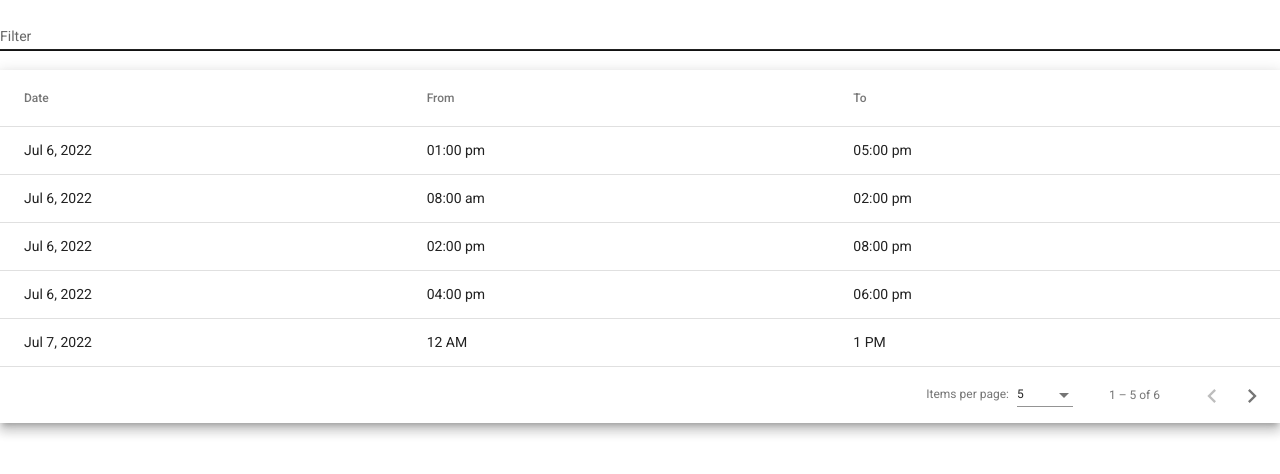
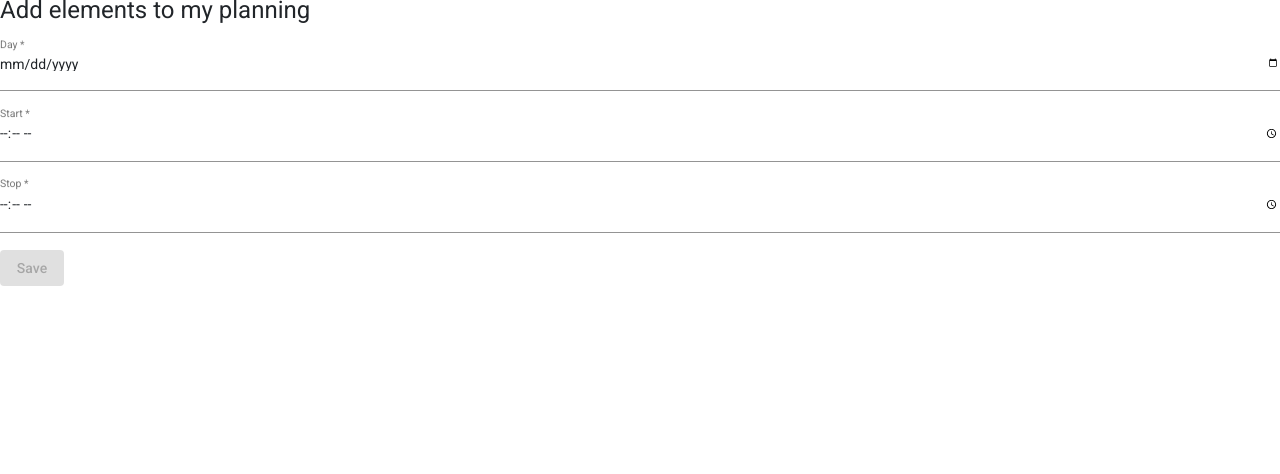
Before and after one commit to yoan-theophile/wsplanFrontend, an Angular app: page / in a window 1280 px wide. Shown: the top 474 px of the page. Built offline with nearby package versions, Linux system fonts and the light colour scheme; data requests are answered from the project's data file.

Commit message:
Added AddWorkingHourFormComponent component.

```diff
--- a/src/app/app.module.ts
+++ b/src/app/app.module.ts
@@ -29,6 +29,7 @@ import { HomeComponent } from './components/home/home.component';
 import { PlanningTableOverviewComponent } from './components/shared/planning-table-overview/planning-table-overview.component';
 import { HttpHeaderInterceptor } from './interceptors/http-headers.interceptor';
 import { HttpErrorsInterceptor } from './interceptors/http-errors.interceptor';
+import { AddWorkingHourFormComponent } from './components/shared/add-working-hour-form/add-working-hour-form.component';
 
 
 @NgModule({
@@ -38,7 +39,8 @@ import { HttpErrorsInterceptor } from './interceptors/http-errors.interceptor';
     HeaderComponent,
     FooterComponent,
     HomeComponent,
-    PlanningTableOverviewComponent
+    PlanningTableOverviewComponent,
+    AddWorkingHourFormComponent
   ],
   imports: [
     BrowserModule,
--- a/src/app/components/home/home.component.html
+++ b/src/app/components/home/home.component.html
@@ -1 +1,2 @@
-<app-planning-table-overview></app-planning-table-overview>
+<app-add-working-hour-form></app-add-working-hour-form>
+<!-- <app-planning-table-overview></app-planning-table-overview> -->
--- /dev/null
+++ b/src/app/components/shared/add-working-hour-form/add-working-hour-form.component.html
@@ -0,0 +1,28 @@
+<form [formGroup]="addWorkingHourForm" (ngSubmit)="onSubmit()" action="">
+    <fieldset>
+        <legend>
+            Add elements to my planning
+        </legend>
+        <div >
+            <mat-form-field appearance="legacy">
+                <mat-label>Day</mat-label>
+                <input type="date" formControlName="date" matInput placeholder="Enter date">
+            </mat-form-field>
+        </div>
+        <div>
+            <mat-form-field appearance="legacy">
+                <mat-label>Start</mat-label>
+                <input type="time" formControlName="start_time" matInput placeholder="Start time">
+            </mat-form-field>
+        </div>
+        <div>
+            <mat-form-field appearance="legacy">
+                <mat-label>Stop</mat-label>
+                <input type="time" formControlName="end_time" matInput placeholder="End time">
+            </mat-form-field>
+        </div>
+        <button mat-raised-button color="primary" type="submit" [disabled]="!addWorkingHourForm.valid">
+            Save
+        </button>
+    </fieldset>
+</form>
--- /dev/null
+++ b/src/app/components/shared/add-working-hour-form/add-working-hour-form.component.scss
@@ -0,0 +1,7 @@
+legend {
+    margin-bottom: 20px;
+}
+
+.mat-form-field {
+    width: 100%;
+}
--- /dev/null
+++ b/src/app/components/shared/add-working-hour-form/add-working-hour-form.component.ts
@@ -0,0 +1,25 @@
+import { Component, OnInit } from '@angular/core';
+import { FormBuilder, FormGroup, Validators } from '@angular/forms';
+
+@Component({
+  selector: 'app-add-working-hour-form',
+  templateUrl: './add-working-hour-form.component.html',
+  styleUrls: ['./add-working-hour-form.component.scss']
+})
+export class AddWorkingHourFormComponent implements OnInit {
+  addWorkingHourForm!: FormGroup;
+
+  constructor(private formBuilder: FormBuilder) { }
+
+  ngOnInit(): void {
+    this.addWorkingHourForm = this.formBuilder.group({
+      date: [new Date(), Validators.required],
+      start_time: ['', Validators.required],
+      end_time: ['', Validators.required]
+    })
+  }
+
+  onSubmit() {
+    console.log(this.addWorkingHourForm.value)
+  }
+}
```
Also changed, not shown: 1 other file (tests, documents, lock files or other folders).
